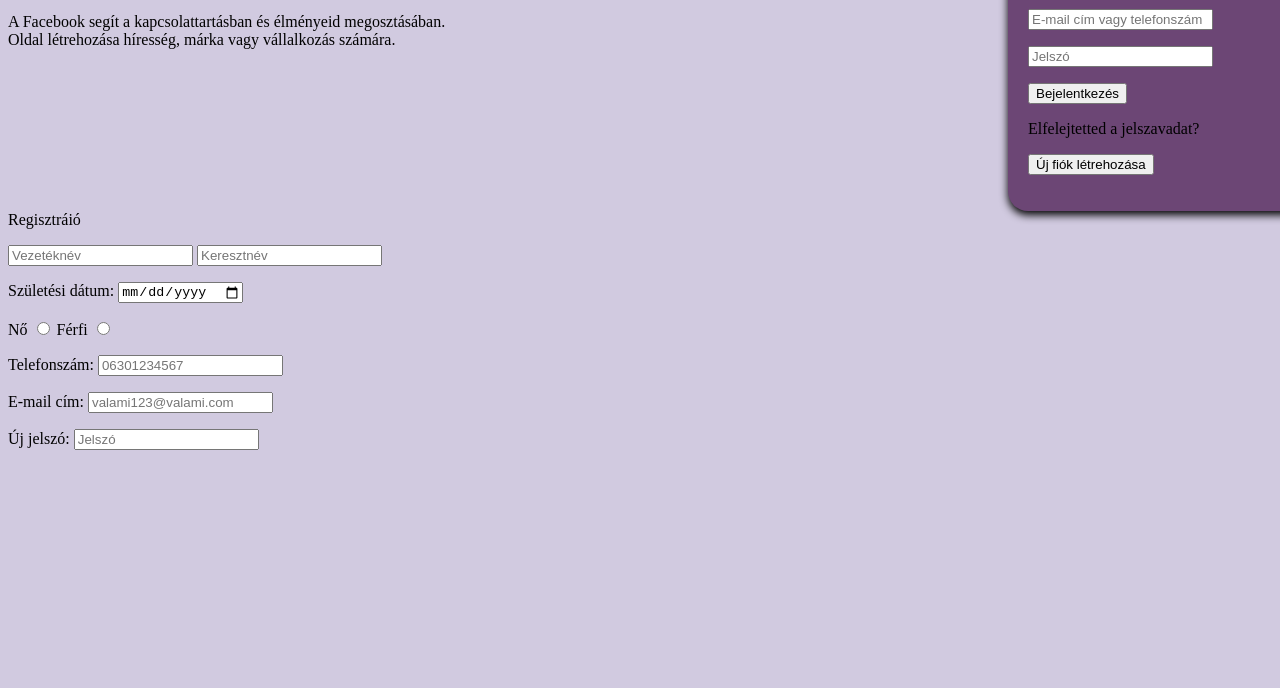
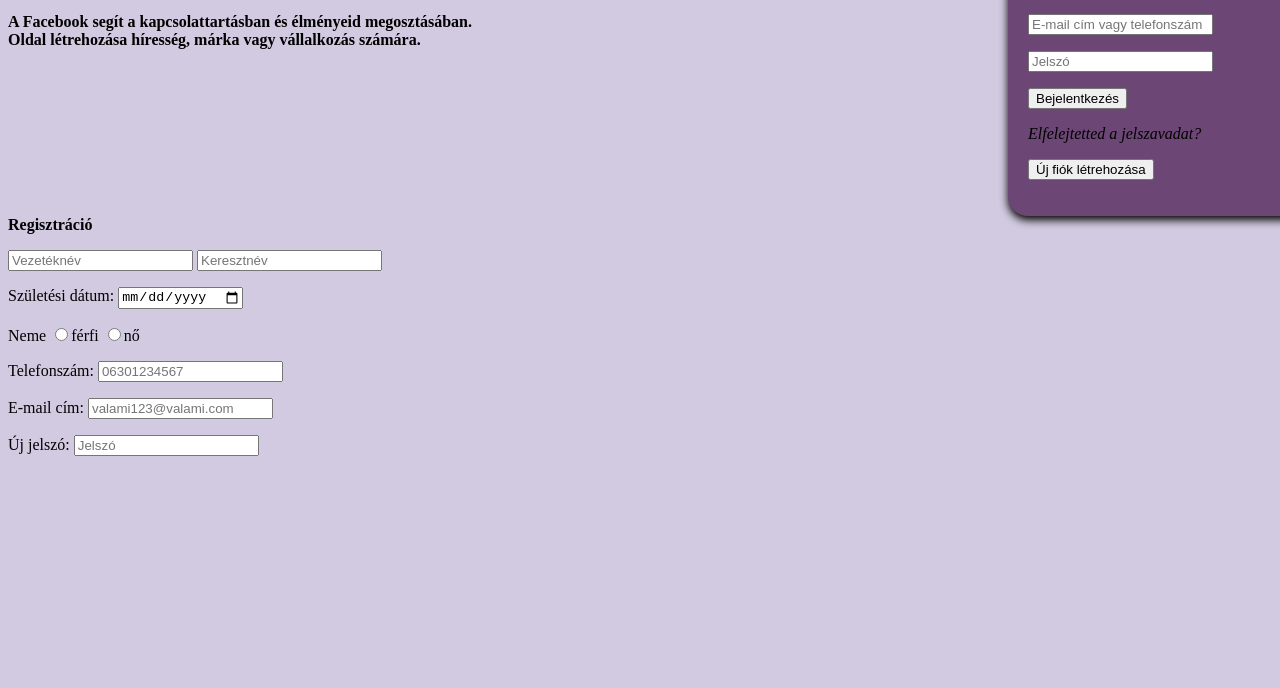
Before and after one commit to Slaygurl01/prog_feladat, a plain HTML site: page index.html in a window 1280 px wide. Shown: the part 112-800 px from the top of the page. Drawn offline with Linux system fonts and the light colour scheme; a script that the page names is missing.

Commit message:
Add files via upload

```diff
--- a/index.html
+++ b/index.html
@@ -11,12 +11,12 @@
 <body>
     <p>
         <h1>Arcbook</h1>
-        A Facebook segít a kapcsolattartásban és élményeid megosztásában.
-        <br> Oldal létrehozása híresség, márka vagy vállalkozás számára.
+        <h4>A Facebook segít a kapcsolattartásban és élményeid megosztásában.
+        <br> Oldal létrehozása híresség, márka vagy vállalkozás számára.</h4>
     </p>
 
         <form class="belepes">
-            Bejelentkezés
+            <b>Bejelentkezes</b>
             <p>
                 <label for="email"></label>
                 <input type="email" class="email" placeholder="E-mail cím vagy telefonszám">
@@ -32,7 +32,7 @@
                 <input type="button" class="bejelentkezes" value="Bejelentkezés">
             </p>
 
-            <p>Elfelejtetted a jelszavadat?</p>
+            <p><i>Elfelejtetted a jelszavadat?</i></p>
 
             <p>
                 <label for="ujfiok"></label>
@@ -42,7 +42,7 @@
         </form>
 
         <form class="regisztracio">
-            Regisztráió
+            <b>Regisztráció</b>
             <p>
             <label for="vezeteknev"></label>
             <input type="text" class="vezeteknev" placeholder="Vezetéknév">
@@ -56,10 +56,10 @@
             </p>
 
             <p>
-                <label for="nem">Nő</label>
-                <input type="radio" class="nem">
-                <label for="nem">Férfi</label>
-                <input type="radio" class="nem">
+                <label for="nem">Neme</label>
+                <input type="radio" name="nem">férfi
+                <input type="radio" name="nem">nő
+
             </p>
 
             <p>
```
